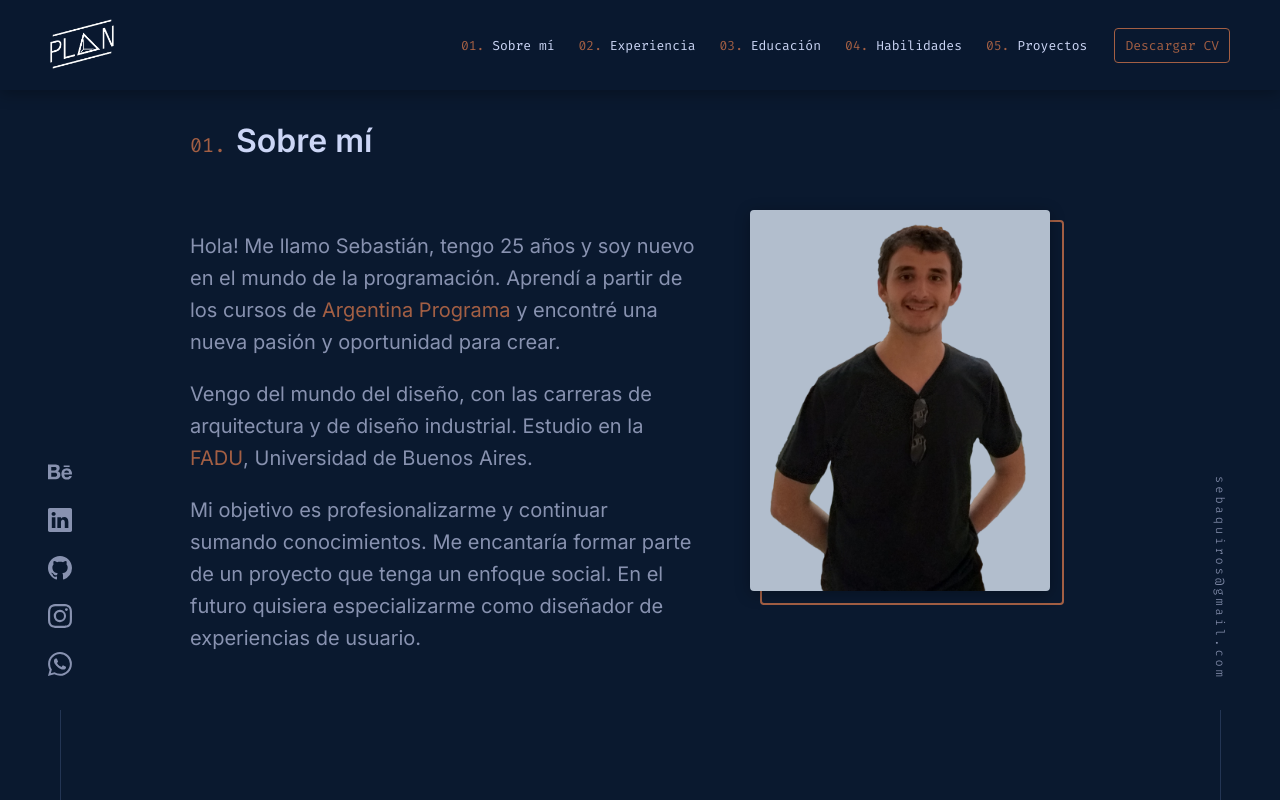
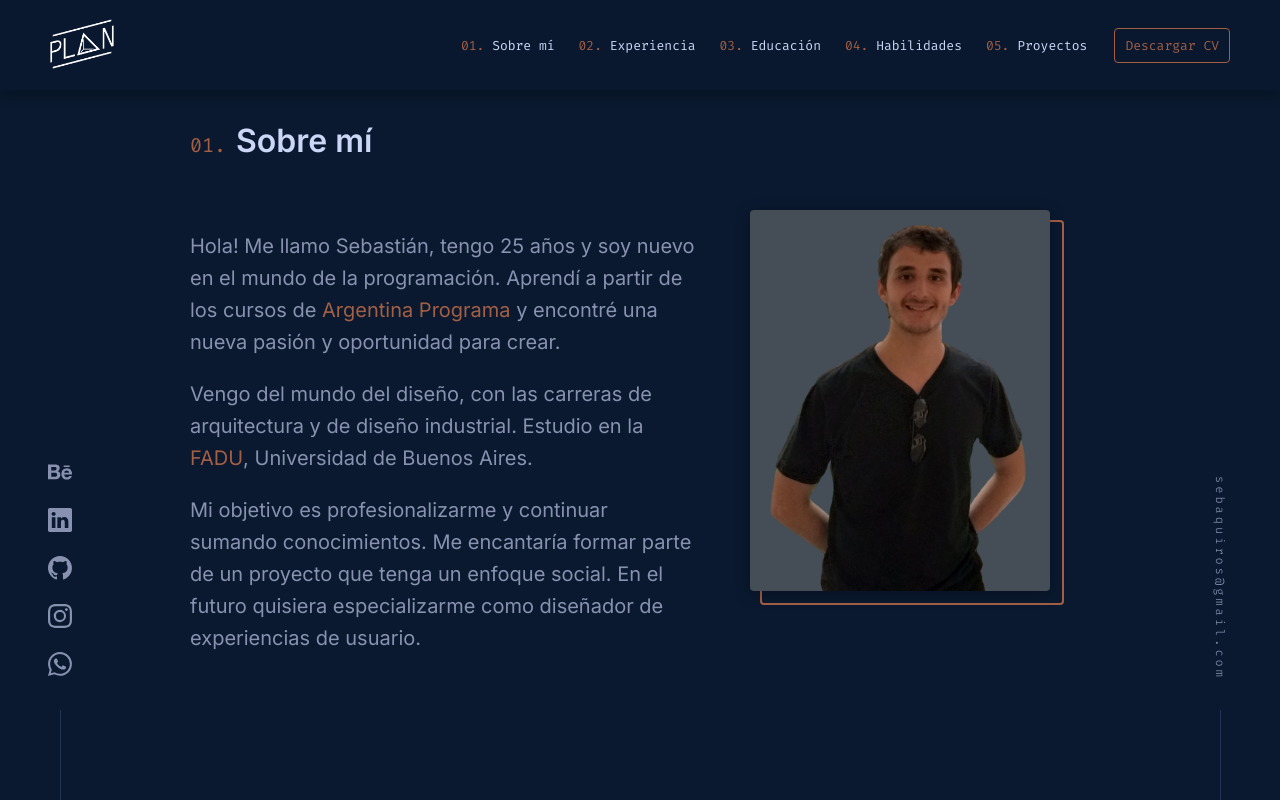
Before and after one commit to SebaQuiros/Portfolio, an Angular app: page / in a window 1280 px wide. In both pictures the pointer is over the element 900 px from the left and 1189 px from the top of the page. Shown: the part 789-1589 px from the top of the page. Built offline with nearby package versions, Linux system fonts and the light colour scheme.

Commit message:
about img

```diff
--- a/src/app/components/about/about.component.scss
+++ b/src/app/components/about/about.component.scss
@@ -18,14 +18,16 @@
         position: relative;
         width: 100%;
         border-radius: var(--border-radius-sm);
+        background-color: var(--color-grey-5);
         &:hover {
-          background-color: var(--color-grey-2);
+          background-color: var(--color-grey-4);
           &::after {
             top: 10px;
             left: 10px;
           }
         }
         // Frame
+
         &::after {
           content: "";
           display: block;
@@ -61,6 +63,11 @@
             max-width: 100%;
             display: block;
             position: static;
+            transition: var(--transition-general);
+            filter: grayscale(100%);
+            &:hover {
+              filter: grayscale(0);
+            }
           }
         }
       }
```
